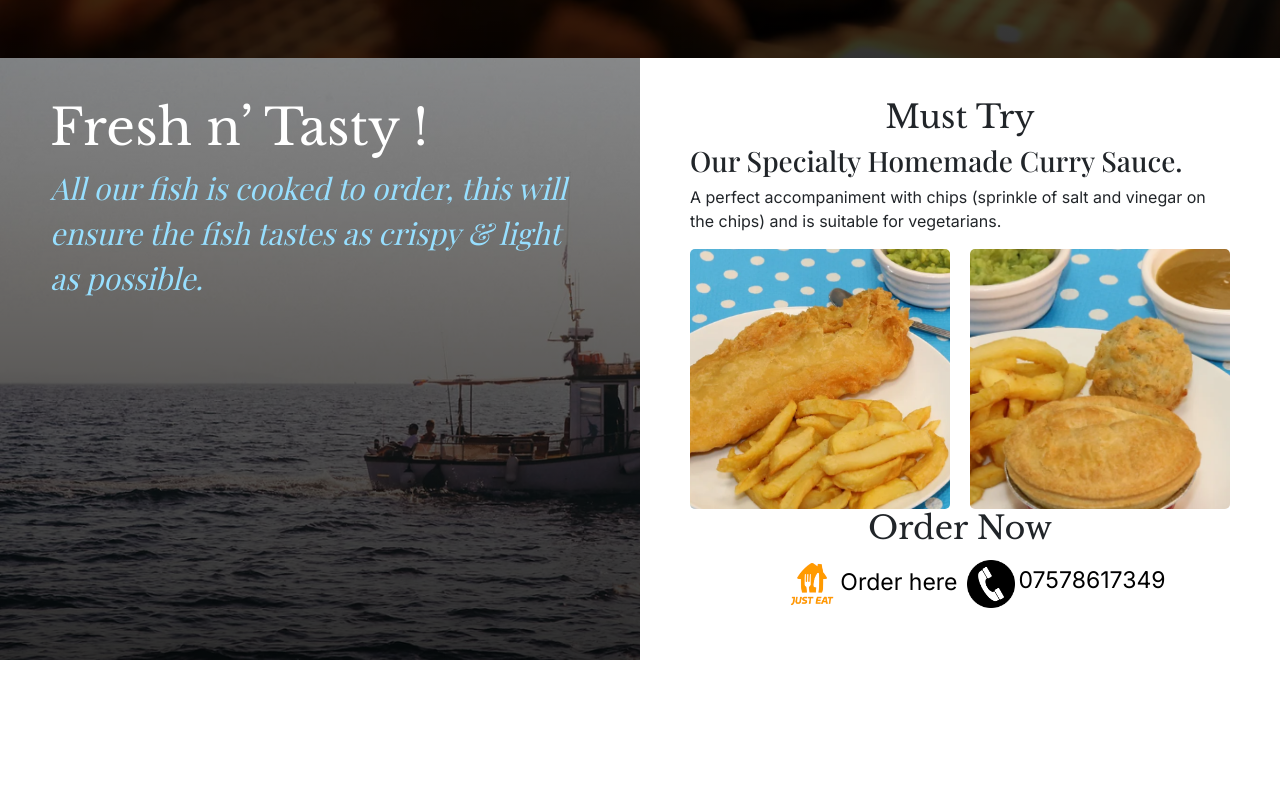
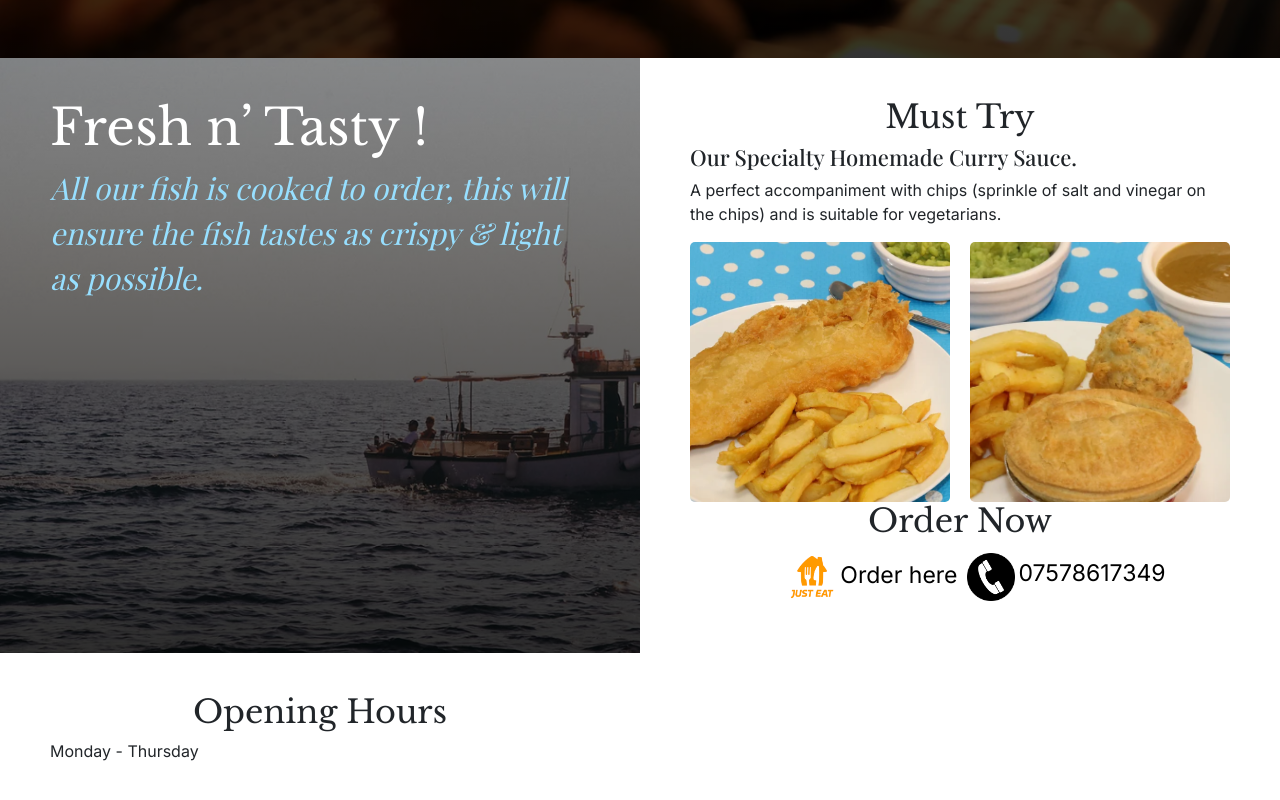
Before and after one commit to EvaSuper0115/fish-n-chips, a React (Create React App) app: page / in a window 1280 px wide. Shown: the part 809-1609 px from the top of the page. Before the commit the page ends 1469 px from the top, so only its background shows below. Built offline with nearby package versions, Linux system fonts and the light colour scheme; a web font is replaced by a local one.

Commit message:
added opening hours component

```diff
--- a/src/App.css
+++ b/src/App.css
@@ -90,6 +90,7 @@ img {
 }
 .black-subtitle {
   font-family: var(--sub-heading-font-family);
+  font-size: 22px;
 }
 .brand {
   font-family: var(--large-heading-font-family);
--- a/src/App.js
+++ b/src/App.js
@@ -1,6 +1,7 @@
 import "./App.css";
 import PageHero from "./PageHero";
 import IntroductionPage from "./IntroductionPage";
+import OpeningHours from "./OpeningHours";
 function App() {
   return (
     <div className="App">
@@ -58,6 +59,7 @@ function App() {
       </nav>
       <PageHero id="Home" />
       <IntroductionPage id="What-we-make" />
+      <OpeningHours id="opening-hours" />
     </div>
   );
 }
--- /dev/null
+++ b/src/OpeningHours.js
@@ -0,0 +1,15 @@
+import React from "react";
+export default function OpeningHours(props) {
+  return (
+    <div className="OpeningHours" id={props.id}>
+      <div className="half-a-page-grid">
+        <div className="half-a-page-content">
+          <div className="section-padding">
+            <h2 className="black-large-title">Opening Hours</h2>
+            <p>Monday - Thursday</p>
+          </div>
+        </div>
+      </div>
+    </div>
+  );
+}
```
